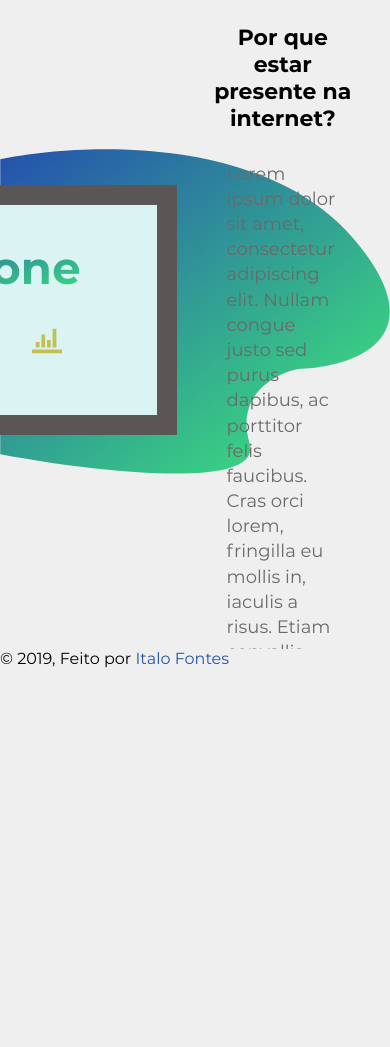
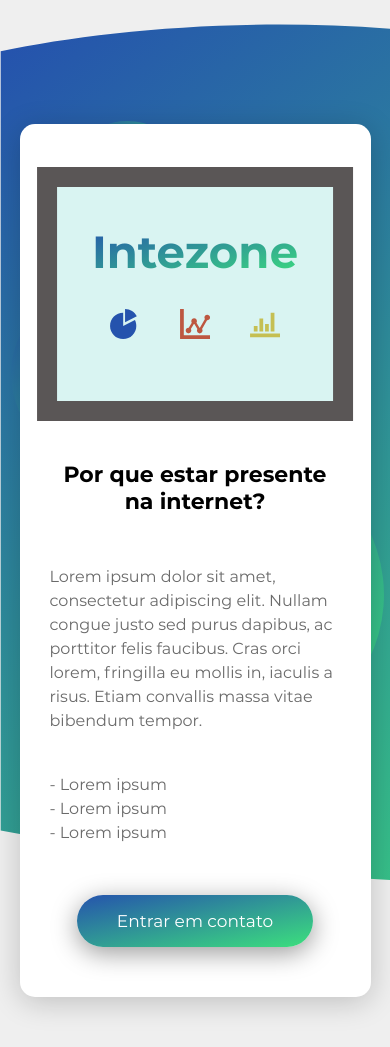
Before and after one commit to TimFont/interzone, a Gatsby site: page / in a window 390 px wide. Shown: the part 2580-3627 px from the top of the page. Before the commit the page ends 3248 px from the top, so only its background shows below. Built offline with nearby package versions, Linux system fonts and the light colour scheme; Gatsby itself is replaced by a stand-in of ours.

Commit message:
adv section responsive

```diff
--- a/src/pages/index.js
+++ b/src/pages/index.js
@@ -33,7 +33,7 @@
         </section>
 
         <section className="adv-section">
-          <div className="container-big" style={{height:'100vh'}}>
+          <div className="container-big">
             <div className="adv-section__content">
               <div className="adv-section__left">
                 <AdvIllu />
@@ -47,7 +47,7 @@
                       <li className="adv-content__item">- Lorem ipsum</li>
                       <li className="adv-content__item">- Lorem ipsum</li>
                     </ul>
-                    <Link className="btn">Entrar em contato</Link>
+                    <Link to="/contato" className="btn">Entrar em contato</Link>
                 </div>
               </div>
             </div>
--- a/src/styles/components/_adv.scss
+++ b/src/styles/components/_adv.scss
@@ -1,42 +1,78 @@
 .adv-content {
-    width:80%;
-    margin:0 auto;
+    width:85%;
+    margin-left:auto;
     display:flex;
     flex-flow: column;
     align-items: center;
-    padding-top:5rem;
+    padding:5rem 0 5rem 0;
+    background-color:$color-white;
+    height:100%;
+    border-radius: 15px;
+    box-shadow: $box-shadow;
+
+    @include respond(tab-land){
+        padding:5rem 3rem;
+    }
+
+    @include respond(tab-port){
+        width:100%;
+        margin:0;
+        padding-top:40vh;
+    }
+
+    @include respond(phone) {
+        padding-top:40vh;
+    }
+
 
     &__title {
-        margin-bottom:3rem;
+        margin-bottom:5rem;
     }
 
     &__desc,
     &__list {
-        font-size:1.8rem;
-        line-height: 1.4;
+        font-size:1.6rem;
+        line-height: 1.5;
         width:80%;
         color:darken($color-grey-three, 10%);
+
+        @include respond(tab-port){
+            width:100%;
+        }
     }
 
     &__desc {
-        margin-bottom:3rem;
+        margin-bottom:4rem;
     }
 
     &__list {
-        margin-bottom:3rem;
+        margin-bottom:8rem;
+
+        @include respond(tab-land){
+            margin-bottom:5rem;
+        }
     }
 
 
 }
 
 .adv-illu {
-    width:40rem;
-    height:25rem;
+    width:45rem;
+    height:30rem;
     padding:2rem;
     background-color:$color-dark-grey;
-    position:absolute;
-    right:10%;
-    top:25%;
+
+
+
+    @include respond(tab-land){
+        width:40rem;
+        height:25rem;
+    }
+
+    @include respond(tab-port){
+        width:100%;
+        height:100%;
+    }
 
     &__inner {
         background-color:$color-light-blue;
--- a/src/styles/pages/_home.scss
+++ b/src/styles/pages/_home.scss
@@ -66,24 +66,54 @@
 }
 
 .adv-section {
-    height: 80vh;
+    //height: 90vh;
     overflow: hidden;
-    background:url('../images/gradientDecor.svg') left / contain no-repeat;
+    background:url('../images/gradientDecor.svg') left top / auto 90vh no-repeat;
+    padding:10rem 0;
+    margin-top:5rem;
+
+    @include respond(tab-land){
+        background-size:auto 80%;
+    }
 
     &__content {
         display:flex;
         justify-content: space-between;
         align-items: stretch;
-        height:100%;
+
+        @include respond(tab-port){
+            display: block;
+            position:relative;
+        }
     }
+
+
 
     &__left {
         flex:1;
-        position:relative;
+        display: flex;
+        align-items: center;
+        justify-content: flex-end;
+
+        @include respond(tab-port){
+            display: inline-block;
+            position:absolute;
+            left:50%;
+            top:5vh;
+            width:70%;
+            height:30vh;
+            transform:translateX(-50%);
+        }
+
+        @include respond(phone){
+            width:90%;
+            top:5%;
+        }
     }
 
     &__right {
         flex:1;
+
     }
 
 }
```
